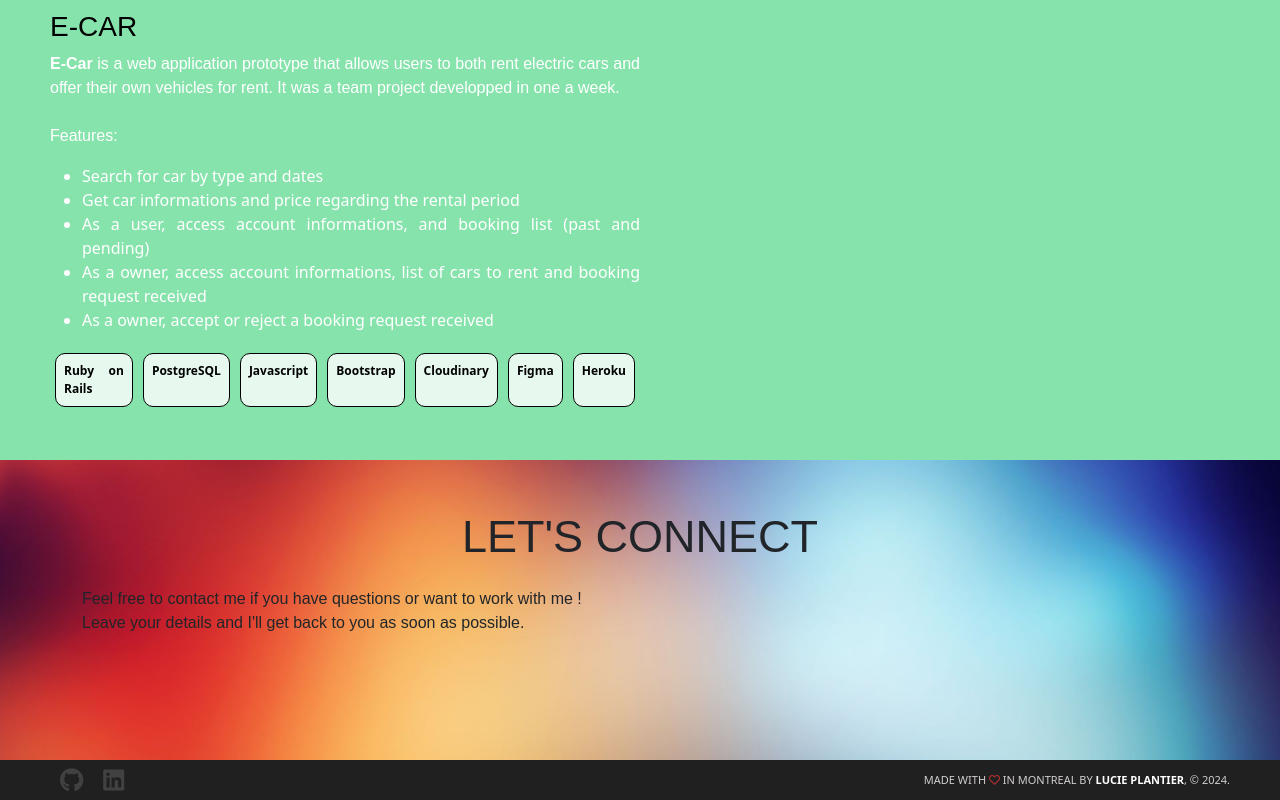
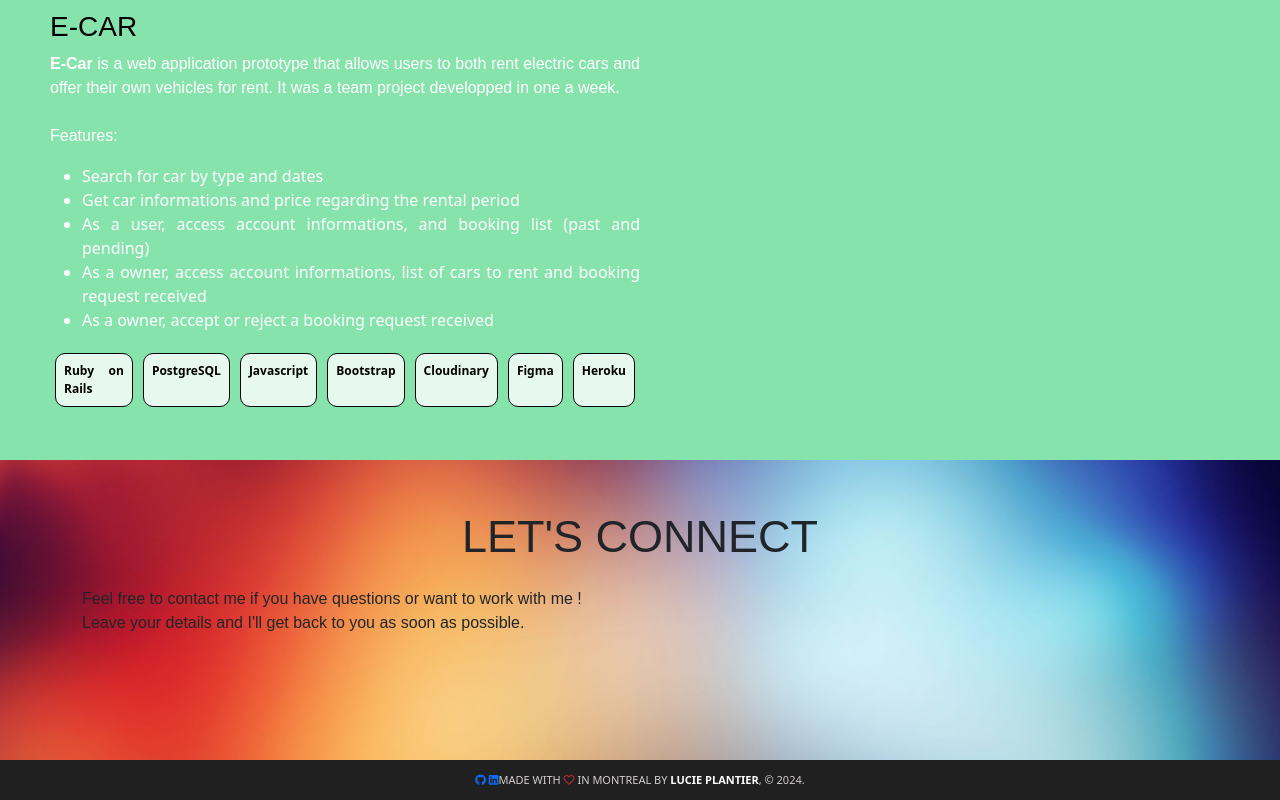
Before and after one commit to lucie-pl/lucie-pl.github.io, a website: page index.html in a window 1280 px wide. Shown: the part 2841-3641 px from the top of the page. Drawn offline with nearby package versions, Linux system fonts and the light colour scheme; a web font is replaced by a local one.

Commit message:
New footer styling

```diff
--- a/stylesheets/footer.css
+++ b/stylesheets/footer.css
@@ -2,7 +2,7 @@
   background: #202020;
   display: flex;
   align-items: center;
-  justify-content: space-between;
+  justify-content: center;
   height: 40px;
   padding: 0px 50px;
   color: rgb(210, 206, 206);
@@ -13,20 +13,7 @@
     font-weight: 600;
   }
 }
-.footer-links {
-  display: flex;
-  align-items: center;
-}
-.footer-links a {
-  color: rgb(255, 255, 255);
-  opacity: 0.15;
-  text-decoration: none;
-  font-size: 24px;
-  padding: 0px 10px;
-}
-.footer-links a:hover {
-  opacity: 0.7;
-}
+
 .footer .fa-heart {
   color: #bc3030;
 }
```
